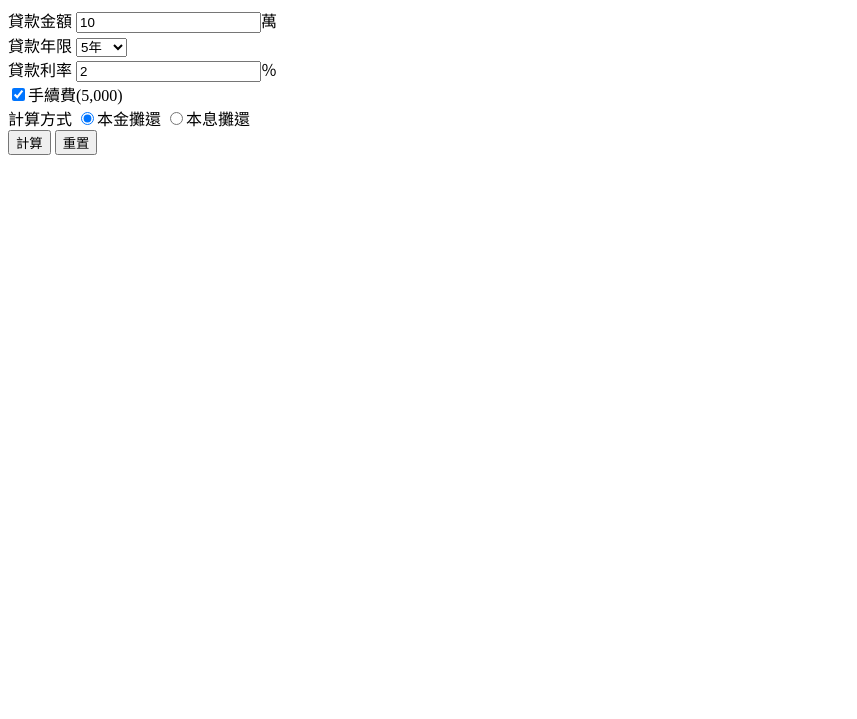
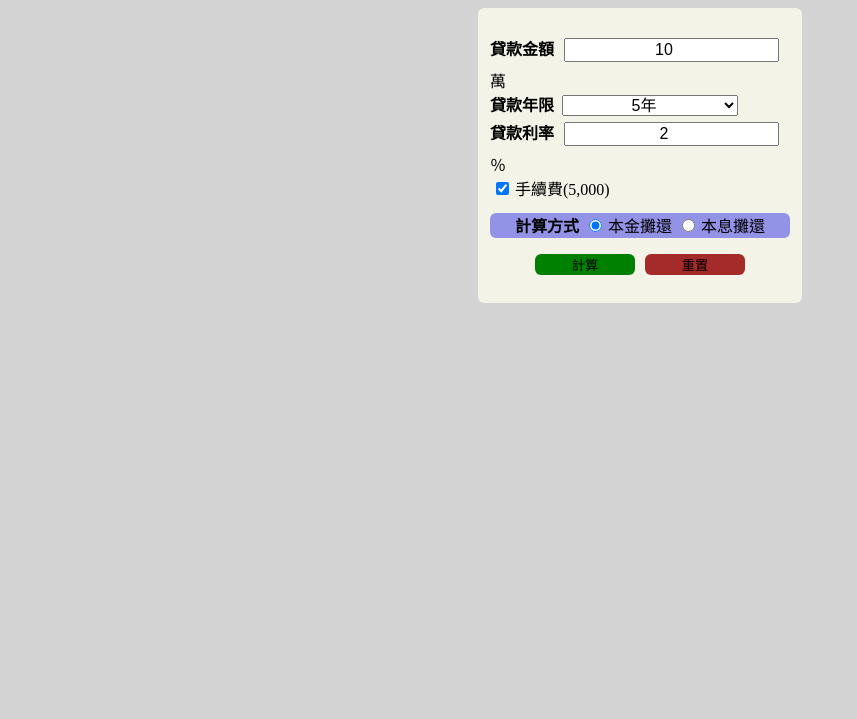
Before and after one commit to louisdx24/javascript_loan_project, a plain HTML site: page index.html in a window 1280 px wide. Shown: the part 81-800 px from the top of the page, without its empty margins (0-857 px from the left). Drawn offline with Linux system fonts and the light colour scheme.

Commit message:
完成基礎css設計

```diff
--- a/css/index.css
+++ b/css/index.css
@@ -0,0 +1,59 @@
+body {
+    background-color: lightgray;
+}
+
+#container {
+    text-align: center;
+}
+
+.title {
+    color: gold;
+}
+
+form {
+    width: 300px;
+    background-color: rgba(248, 248, 234, 0.882);
+    margin: 0 auto;
+    padding: 12px;
+    border-radius: 6px;
+}
+
+#info {
+    display: inline-block;
+    text-align: left;
+    margin: 12px auto;
+}
+
+button {
+    width: 100px;
+    border: 0;
+    background-color: green;
+    border-radius: 6px;
+    margin: 0 3px;
+}
+
+#reset {
+    background-color: brown;
+}
+
+input {
+    text-align: center;
+    font-size: 16px;
+    margin: 6px;
+}
+
+label {
+    font-weight: bold;
+}
+
+select,
+option {
+    text-align: center;
+    width: 176px;
+    font-size: 16px;
+}
+
+#calcRule {
+    background-color: rgb(146, 146, 231);
+    border-radius: 6px;
+}
--- a/index.html
+++ b/index.html
@@ -5,15 +5,18 @@
     <meta charset="UTF-8">
     <meta name="viewport" content="width=device-width, initial-scale=1.0">
     <title>貸款計算機</title>
+    <link rel="stylesheet" href="./css/index.css">
 </head>
 
 <body>
+    <div id="container">
         <h1>貸款計算機</h1>
         <form action="">
+            <div id="info">
                 <label for="amount">貸款金額</label>
                 <input type="number" name="amount" id="amount" value="10">萬
                 <br>
-        <label for="amount">貸款年限</label>
+                <label for="amount">貸款年限&nbsp;</label>
                 <select name="years" id="years">
                     <option value="1">1年</option>
                     <option value="3">3年</option>
@@ -29,13 +32,18 @@
                 <br>
                 <input type="checkbox" name="fee" id="fee" checked>手續費(5,000)
                 <br>
+            </div>
+            <div id="calcRule">
                 <label for="">計算方式</label>
                 <input type="radio" name="repayment" id="payment1" checked>本金攤還
                 <input type="radio" name="repayment" id="payment2">本息攤還
-        <br>
-        <button type="button">計算</button>
-        <button type="button">重置</button>
+            </div>
+            <p>
+                <button type="button" id="calc">計算</button>
+                <button type="button" id="reset">重置</button>
+            </p>
         </form>
+    </div>
 </body>
 
 </html>
```
Also changed, not shown: js/index.js (added). Lines whose indentation alone changed are shown as unchanged.
